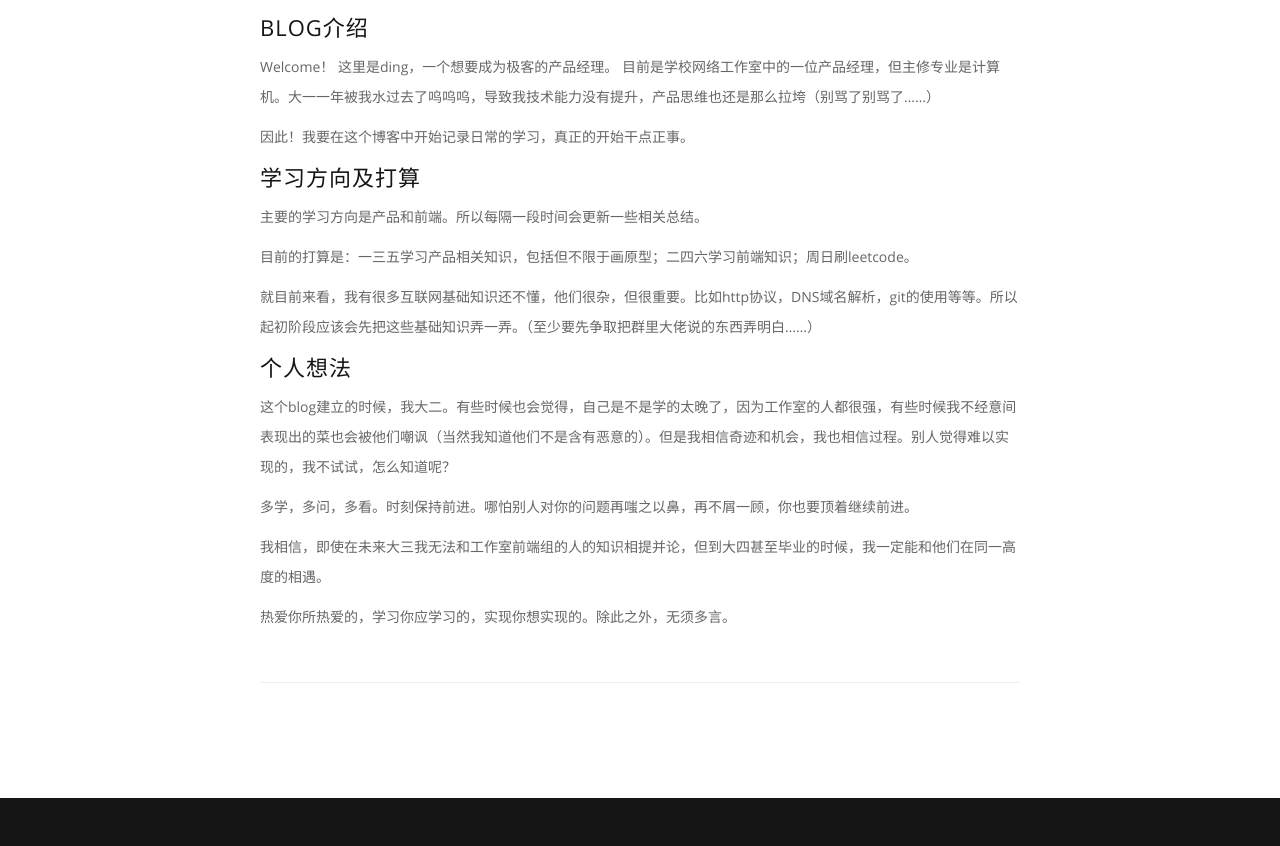
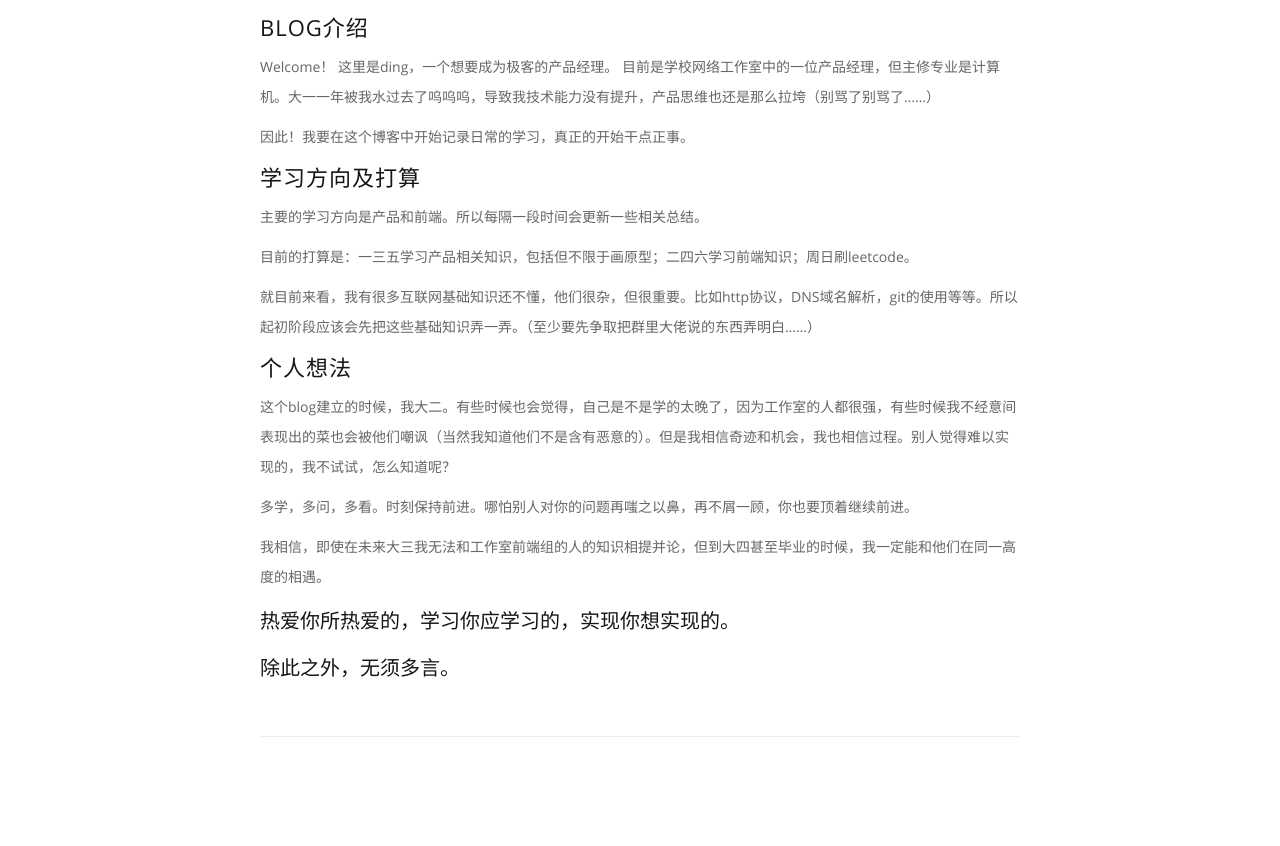
Before and after one commit to Zhaidin/zhaidin.github.io, a plain HTML site: page 2021/08/31/introduce/index.html in a window 1280 px wide. Shown: the part 203-1049 px from the top of the page. Drawn offline with Linux system fonts and the light colour scheme.

Commit message:
Site updated: 2021-09-01 00:16:57

```diff
--- a/2021/08/31/introduce/index.html
+++ b/2021/08/31/introduce/index.html
@@ -190,8 +190,7 @@
 <h2 id="个人想法"><a href="#个人想法" class="headerlink" title="个人想法"></a>个人想法</h2><p>这个blog建立的时候，我大二。有些时候也会觉得，自己是不是学的太晚了，因为工作室的人都很强，有些时候我不经意间表现出的菜也会被他们嘲讽（当然我知道他们不是含有恶意的）。但是我相信奇迹和机会，我也相信过程。别人觉得难以实现的，我不试试，怎么知道呢？</p>
 <p>多学，多问，多看。时刻保持前进。哪怕别人对你的问题再嗤之以鼻，再不屑一顾，你也要顶着继续前进。</p>
 <p>我相信，即使在未来大三我无法和工作室前端组的人的知识相提并论，但到大四甚至毕业的时候，我一定能和他们在同一高度的相遇。</p>
-<p>热爱你所热爱的，学习你应学习的，实现你想实现的。除此之外，无须多言。</p>
-
+<h3 id="热爱你所热爱的，学习你应学习的，实现你想实现的。"><a href="#热爱你所热爱的，学习你应学习的，实现你想实现的。" class="headerlink" title="热爱你所热爱的，学习你应学习的，实现你想实现的。"></a>热爱你所热爱的，学习你应学习的，实现你想实现的。</h3><h3 id="除此之外，无须多言。"><a href="#除此之外，无须多言。" class="headerlink" title="除此之外，无须多言。"></a>除此之外，无须多言。</h3>
             <div class="clearfix"></div>
             <hr class="nogutter">
         </div>
```
